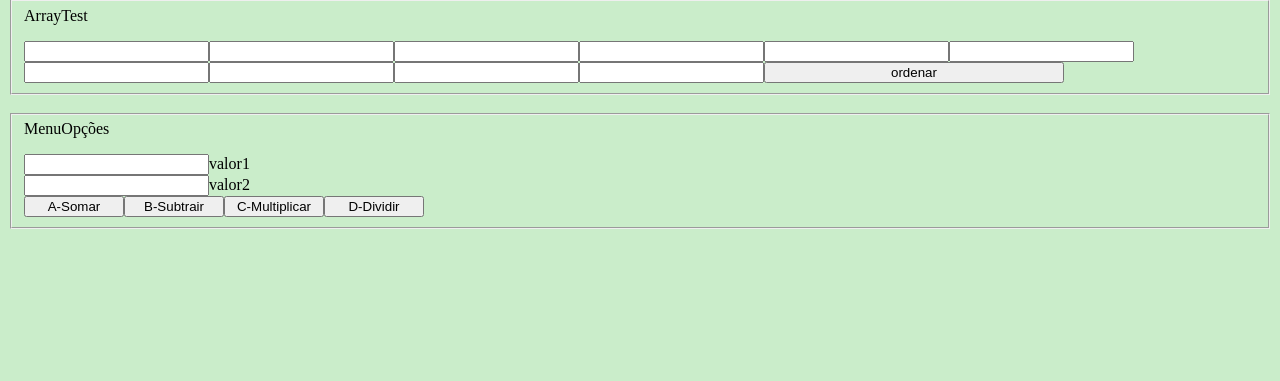
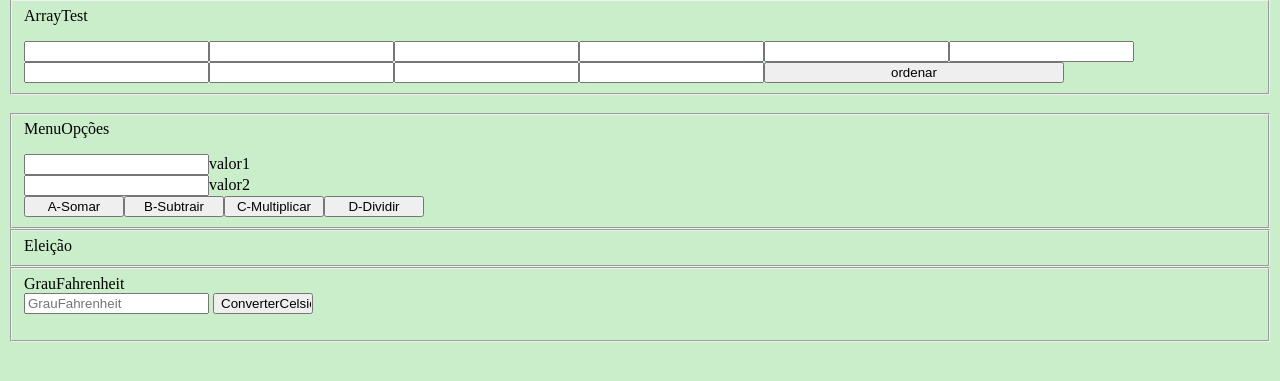
Before and after one commit to alexseycc/BillGates, a PHP site: page /09_03_18.php in a window 1280 px wide. Shown: the part 162-543 px from the top of the page. Run offline with PHP 8.4, Linux system fonts and the light colour scheme.

Commit message:
add menu_calc,Wed Mar 14 07:42:52 EDT 2018

```diff
--- a/09_03_18.php
+++ b/09_03_18.php
@@ -56,8 +56,11 @@
     }
 
   function eleitor(){
-
-
+    var candidato =[
+     "jose","carlos",
+      "jose","carlos"
+    ];
+    alert(cadidato[0][0]);
   }
 
   function mat(i){
@@ -117,6 +120,15 @@
     break;
         }}
     }
+
+
+    function tabela_grau(){
+      var f=parseFloat(document.getElementsByName('tabela')[0].value);
+      var ff=parseInt(document.getElementById('tabela').value);
+      var c=((f-32)*5)/9;
+      document.getElementById('tabelap').innerHTML="temperatura celsio é: "+c.toFixed(2);
+
+    }
   </script>
 
   <body style="background:rgba(123,210,123,.4)">
@@ -141,10 +153,25 @@
     </p>
   <script>
     menu();
+   document.write("<br>");
+</script>
+  </fieldset>
+
+<fieldset>Eleição<script>
+   document.write("<br>");
+eleitor();
   </script>
+</fieldset>
 
+<fieldset>GrauFahrenheit<script>
+   document.write("<br>");
+  </script>
+  <input type='text' name="tabela" id='tabela' placeholder='GrauFahrenheit' onkeypress='javascript:if (event.keyCode==13) tabela_grau();' />
+       <input type='button' value='ConverterCelsio' onclick='tabela_grau()' style='width:100px' />
+<p id="tabelap">
 
-  </fieldset>
+  </p>
+</fieldset>
 
 <p id="tabb" style="visibility:visible";>
   </p>
```
